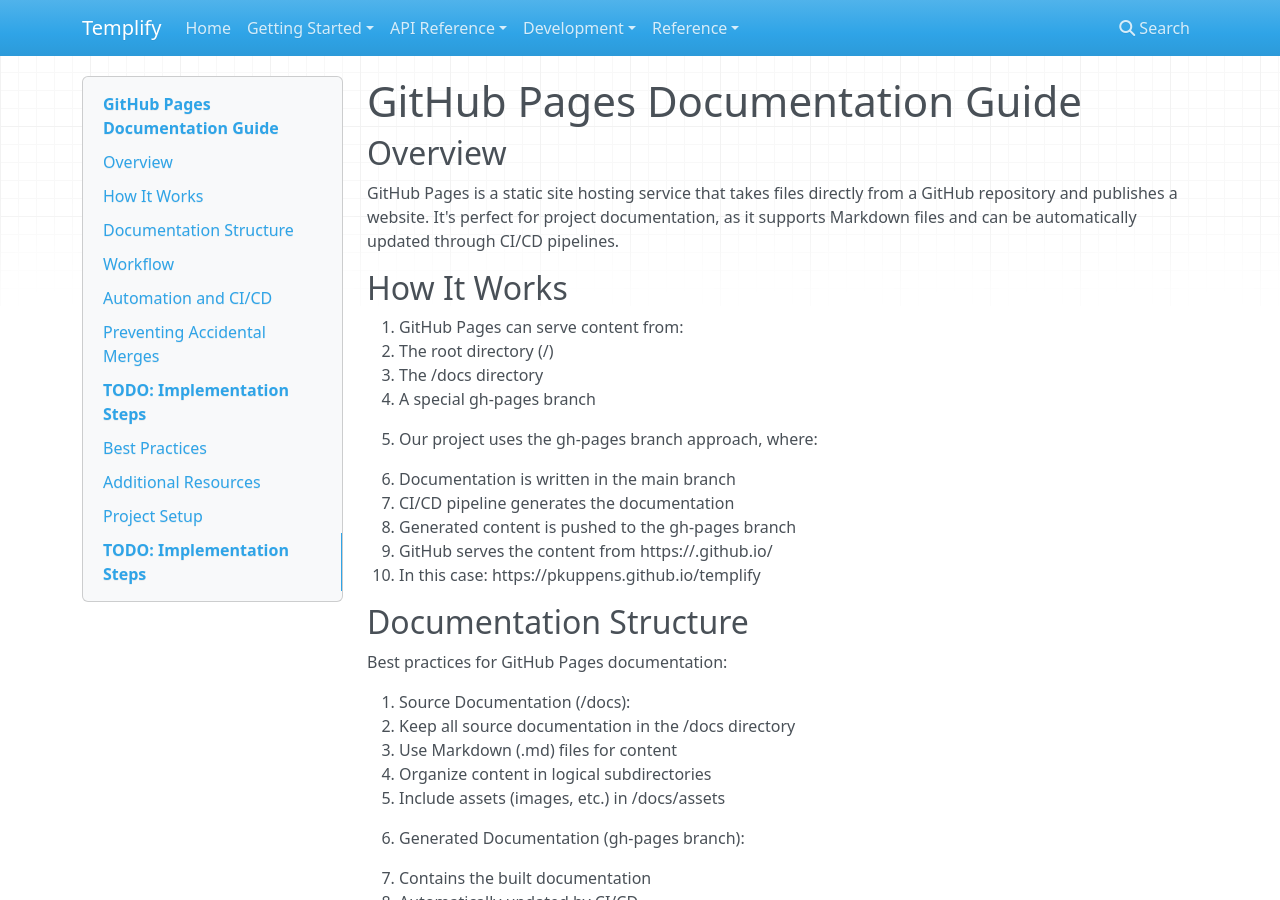
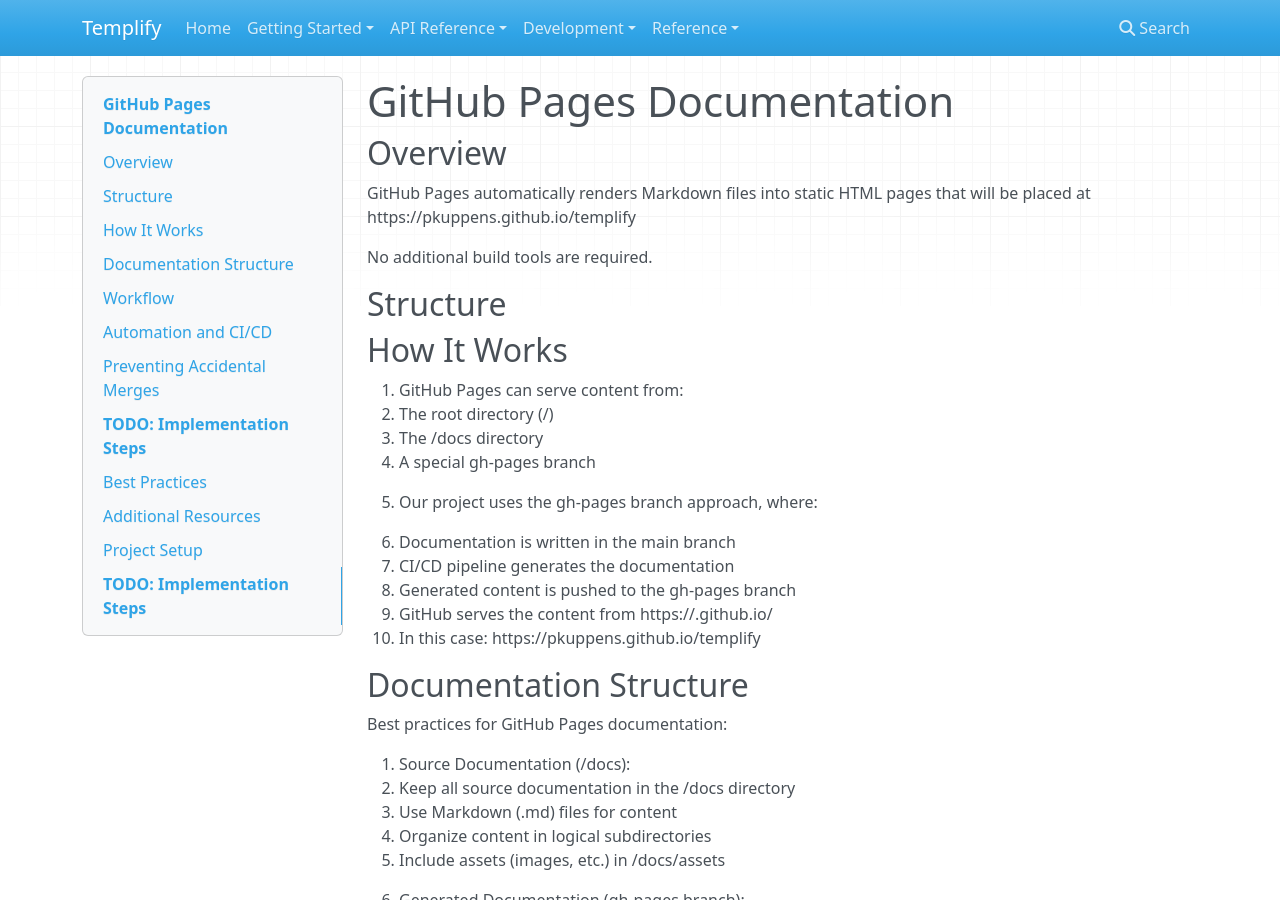
Before and after one commit to pkuppens/templify, an MkDocs documentation site: the page built from docs/development/GITHUB_PAGES.md, in a window 1280 px wide and 900 px high. Built offline with MkDocs 1.6.1, drawn with Linux system fonts in a browser that asks for light colours; nearby versions of some CDN libraries.

Commit message:
Github pages static, fewer/no tools

```diff
--- a/docs/development/GITHUB_PAGES.md
+++ b/docs/development/GITHUB_PAGES.md
@@ -1,7 +1,13 @@
-# GitHub Pages Documentation Guide
+# GitHub Pages Documentation
 
 ## Overview
-GitHub Pages is a static site hosting service that takes files directly from a GitHub repository and publishes a website. It's perfect for project documentation, as it supports Markdown files and can be automatically updated through CI/CD pipelines.
+
+GitHub Pages automatically renders Markdown files into static HTML pages that will be placed at
+https://pkuppens.github.io/templify
+
+No additional build tools are required.
+
+## Structure
 
 ## How It Works
 1. GitHub Pages can serve content from:
```
Also changed, not shown: package.json (added, +8 -0 lines), 1 other file.
